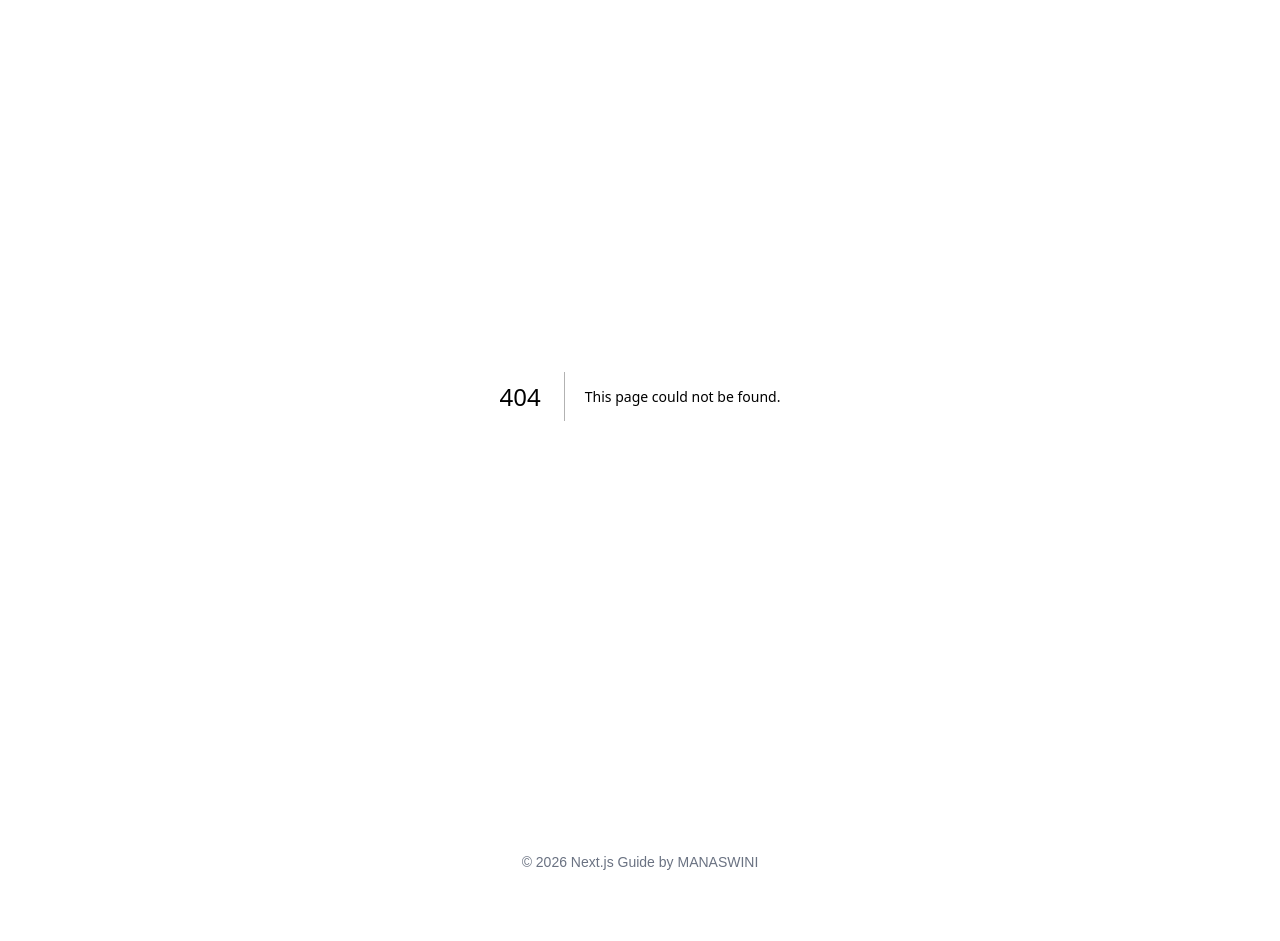
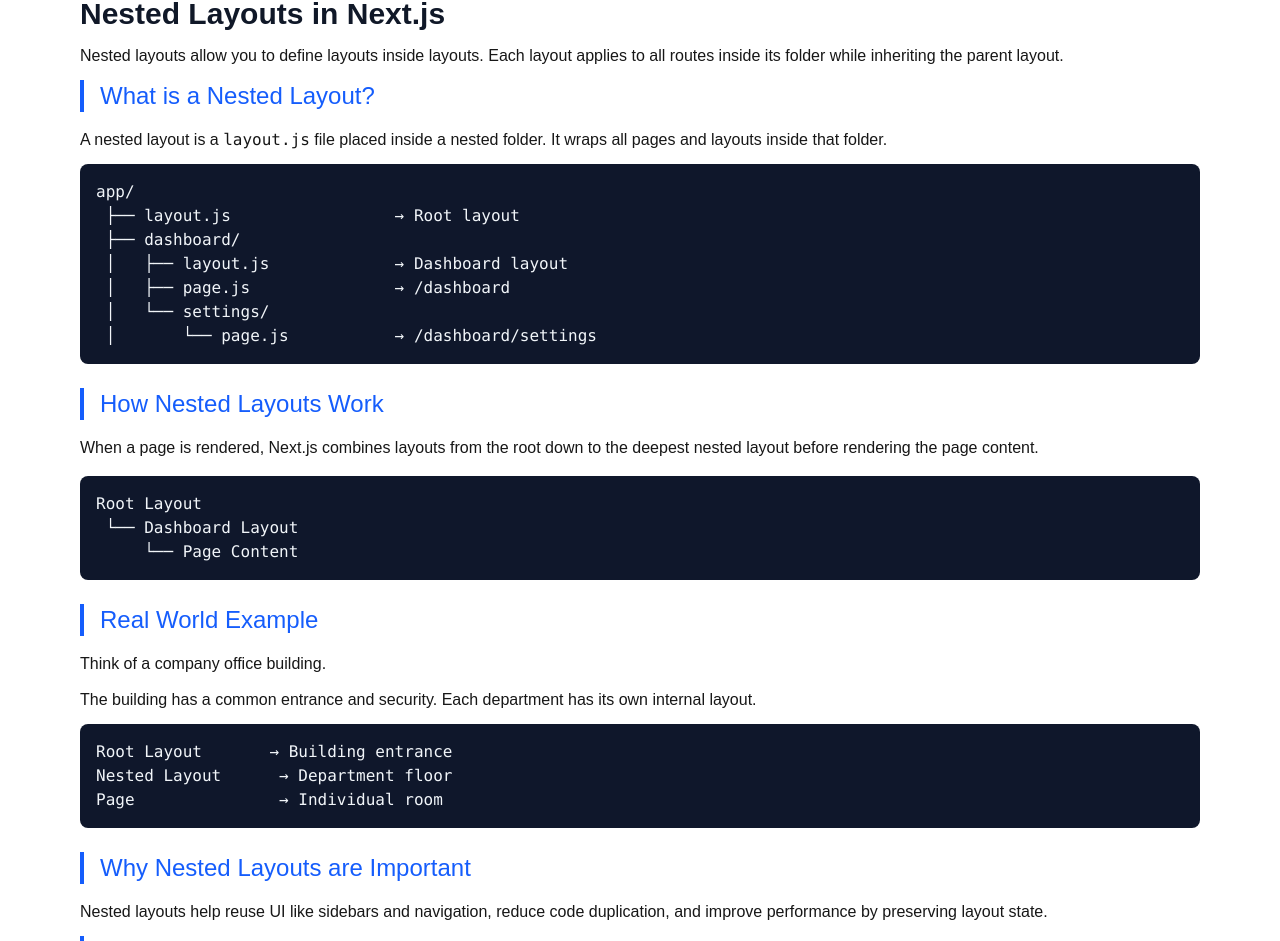
Before and after one commit to Monisasmal/nextjs-concept, a Next.js app: page /concepts/NestedLayout in a window 1280 px wide. Before the commit this address had no page. Shown: the part 96-1037 px from the top of the page. Before the commit the page ends 992 px from the top, so only its background shows below. Built offline with nearby package versions, Linux system fonts and the light colour scheme.

Commit message:
update concept

```diff
--- /dev/null
+++ b/src/app/concepts/NestedLayout/page.jsx
@@ -0,0 +1,99 @@
+export const metadata = {
+  title: "Nested Layouts in Next.js",
+  description:
+    "Understand how nested layouts work in Next.js App Router with real-world examples",
+};
+
+export default function NestedLayoutConcept() {
+  return (
+    <article className="prose prose-slate max-w-none">
+      <h1 className="text-2xl md:text-3xl font-bold text-gray-900 mb-3">
+        Nested Layouts in Next.js
+      </h1>
+
+      <p className="mb-3 text-black-600">
+        Nested layouts allow you to define layouts inside layouts.
+        Each layout applies to all routes inside its folder
+        while inheriting the parent layout.
+      </p>
+
+      <h2 className="text-2xl text-blue-600 border-l-4 border-blue-600 pl-4 mb-4">
+        What is a Nested Layout?
+      </h2>
+
+      <p className="text-sm md:text-base text-black-600 mb-3">
+        A nested layout is a <code>layout.js</code> file placed inside a nested
+        folder. It wraps all pages and layouts inside that folder.
+      </p>
+
+      <pre className="rounded-lg bg-slate-900 p-4 text-slate-100 mb-6 overflow-x-auto">
+        <code>
+{`app/
+ ├── layout.js                 → Root layout
+ ├── dashboard/
+ │   ├── layout.js             → Dashboard layout
+ │   ├── page.js               → /dashboard
+ │   └── settings/
+ │       └── page.js           → /dashboard/settings`}
+        </code>
+      </pre>
+
+      <h2 className="text-2xl text-blue-600 border-l-4 border-blue-600 pl-4 mb-4">
+        How Nested Layouts Work
+      </h2>
+
+      <p className="text-sm md:text-base text-black-600 mb-4">
+        When a page is rendered, Next.js combines layouts from the root
+        down to the deepest nested layout before rendering the page content.
+      </p>
+
+      <pre className="rounded-lg bg-slate-900 p-4 text-slate-100 mb-6 overflow-x-auto">
+        <code>
+{`Root Layout
+ └── Dashboard Layout
+     └── Page Content`}
+        </code>
+      </pre>
+
+      <h2 className="text-2xl text-blue-600 border-l-4 border-blue-600 pl-4 mb-4">
+        Real World Example
+      </h2>
+
+      <p className="text-sm md:text-base text-black-600 mb-3">
+        Think of a company office building.
+      </p>
+
+      <p className="text-sm md:text-base text-black-600 mb-3">
+        The building has a common entrance and security.
+        Each department has its own internal layout.
+      </p>
+
+      <pre className="rounded-lg bg-slate-900 p-4 text-slate-100 mb-6 overflow-x-auto">
+        <code>
+{`Root Layout       → Building entrance
+Nested Layout      → Department floor
+Page               → Individual room`}
+        </code>
+      </pre>
+
+      <h2 className="text-2xl text-blue-600 border-l-4 border-blue-600 pl-4 mb-4">
+        Why Nested Layouts are Important
+      </h2>
+
+      <p className="text-sm md:text-base text-black-600 mb-3">
+        Nested layouts help reuse UI like sidebars and navigation,
+        reduce code duplication,
+        and improve performance by preserving layout state.
+      </p>
+
+      <h2 className="text-2xl text-blue-600 border-l-4 border-blue-600 pl-4 mb-4">
+        Key Difference from page.js
+      </h2>
+
+      <p className="text-sm md:text-base text-black-600">
+        Pages change during navigation,
+        but layouts persist and do not re-render unless necessary.
+      </p>
+    </article>
+  );
+}
--- a/src/app/concepts/page.jsx
+++ b/src/app/concepts/page.jsx
@@ -6,7 +6,7 @@
   {name: "What is Rendering?", path: "/concepts/rendering" },
   {name: "page.js VS layout.js", path:"/concepts/pageVSlayout"},
   {name:  "What is Nested Routing?", path:"/concepts/nestedRouting"},
-  // {name:  "What is Nested Layout?", path:"/concepts/NestedLayout"},
+  {name:  "What is Nested Layout?", path:"/concepts/NestedLayout"},
   // {name:  "What is Link Component?", path:"/concepts/LinkComponent"},
   // {name:  "What is Route Groups()?", path:"/concepts/RouteGroups"},
   // {name:  "What is Image Component?", path:"/concepts/ImageComponent"},
```
